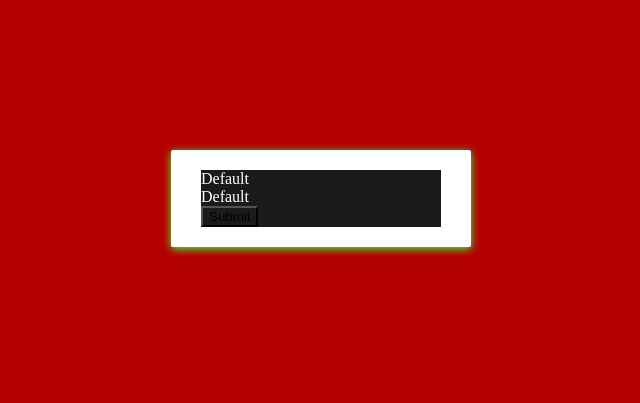
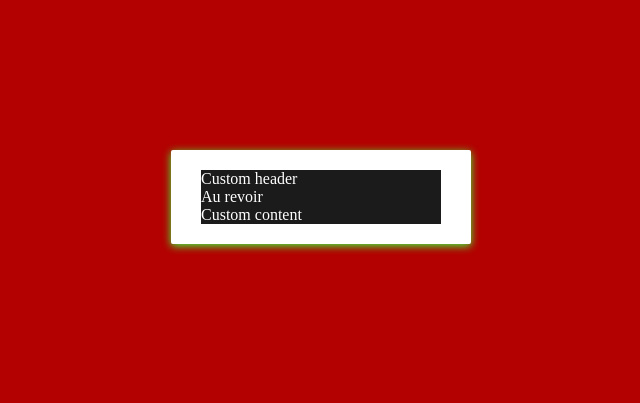
Before and after one commit to matiti61290/Portfolio, a Vue app: page / in a window 1280 px wide. Both pictures are taken after a click on the picture 107 px from the left and 738 px from the top of the page. Shown: the top 403 px of the page, without its empty margins (319-959 px from the left). Built offline with nearby package versions, Linux system fonts and the light colour scheme; a web font is replaced by a local one.

Commit message:
template modal et integration dans App.vue

```diff
--- a/src/App.vue
+++ b/src/App.vue
@@ -5,14 +5,20 @@ import bottomPage from './components/footer.vue'
 import { ref } from "vue";
 import Modal from "./components/Modal.vue";
 
-const isModalOpened = ref(false);
+const modals = ref({
+  cv:{ visible: false },
+  cc:{ visible: false },
+  comm:{ visible: false}
+});
 
-const openModal = () => {
-  isModalOpened.value = true;
+const openModal = (modals) => {
+  modals.visible = true;
 };
-const closeModal = () => {
-  isModalOpened.value = false;
-};
+
+const closeModal = (modals) => {
+  modals.visible = false;
+}
+
 </script>
 
 <template>
@@ -32,29 +38,26 @@ const closeModal = () => {
           <div  class="creation">
             <div class="creation-detail">
               <h2>Mon CV en HTML</h2>
-              <img @click="openModal" src="./assets/img/cv.png" alt="">
-                  <Modal :isOpen="isModalOpened" @modal-close="closeModal" name="first-modal">
+              <img @click="openModal(modals.cv)" src="./assets/img/cv.png" alt="">
+                  <Modal v-if="modals.cv.visible" @modal-close="closeModal(modals.cv)" name="first-modal">
                     <template #header>Custom header</template>
-                    <template #content>Custom content</template>
+                    <template #content>Au revoir</template>
                     <template #footer>Custom content</template>
                   </Modal>
             </div>
             <div class="creation-detail">
               <h2>Exemple de cahier des charges</h2>
-              <img @click="openModal" src="./assets/img/bloc-notes.png" alt="">
-              <Modal :isOpen="isModalOpened" @modal-close="closeModal" name="first-modal">
-                <template #content>
-                  <p>Bonjour</p>
-                  <p>ca va</p>
-                </template>
+              <img @click="openModal(modals.cc)" src="./assets/img/bloc-notes.png" alt="">
+              <Modal v-if="modals.cc.visible" @modal-close="closeModal(modals.cc)" name="second-modal">
+                <template #content>Bonjour</template>
               </Modal>
             </div>
             <div class="creation-detail">
               <h2>Dynamiser un espace de commentaire</h2>
-              <img @click="openModal" src="./assets/img/commentaires.png" alt="">
-              <Modal :isOpen="isModalOpened" @modal-close="closeModal" name="first-modal">
+              <img  @click="openModal(modals.comm)" src="./assets/img/commentaires.png" alt="">
+              <Modal v-if="modals.comm.visible" @modal-close="closeModal(modals.comm)" name="third-modal">
                 <template #content>
-                  <!-- add content here -->
+                  add content here
                 </template>
               </Modal>
             </div>
--- a/src/components/Modal.vue
+++ b/src/components/Modal.vue
@@ -2,29 +2,21 @@
 import { defineProps, defineEmits, ref } from "vue";
 import {onClickOutside} from '@vueuse/core'
 
-const props = defineProps({
-  isOpen: Boolean,
-});
-
 const emit = defineEmits(["modal-close"]);
 
-// const target = ref(null)
-// onClickOutside(target, ()=>emit('modal-close'))
+const target = ref(null)
+onClickOutside(target, ()=>emit('modal-close'))
 
 </script>
 
 <template>
-  <div v-if="isOpen" class="modal-mask" @click.self="emit('modal-close')">
+  <div class="modal-mask">
       <div class="modal-container" ref="target">
         <div class="modal-header">
-          <slot name="header">
-            Default
-          </slot>
+          <slot name="header"></slot>
         </div>
         <div class="modal-body">
-          <slot name="content">
-            Default
-          </slot>
+          <slot name="content"></slot>
         </div>
         <div class="modal-footer">
           <slot name="footer">
```
